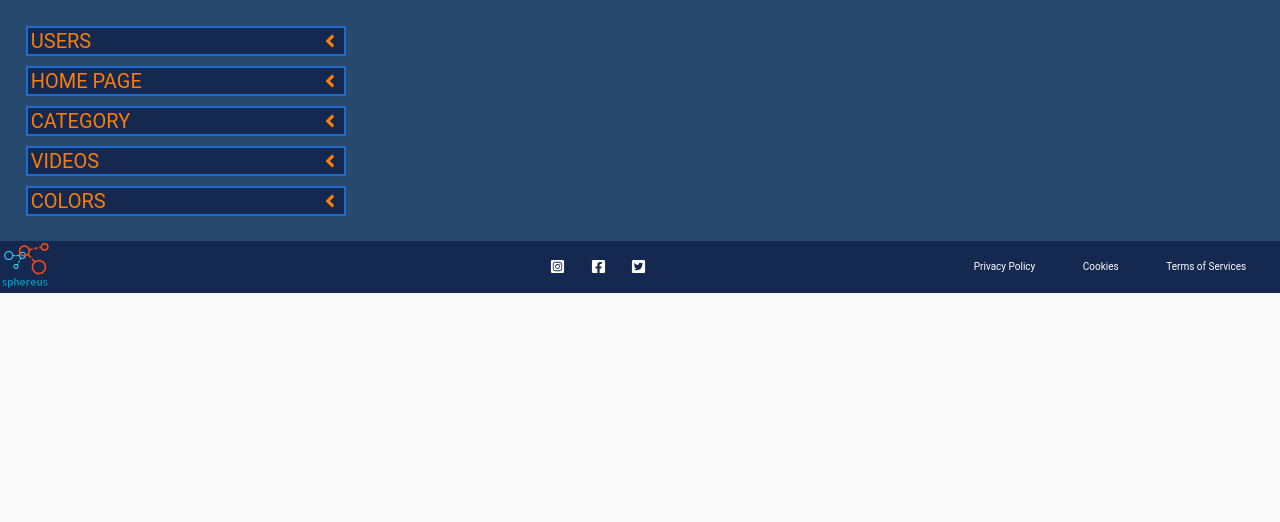
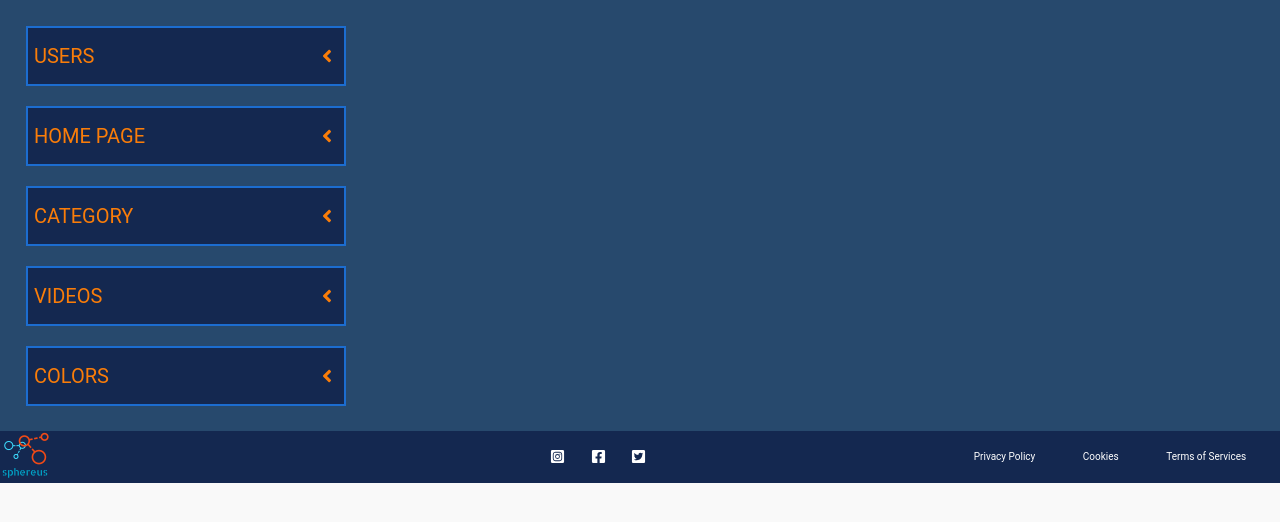
Before and after one commit to Lukasz-Grzegorzewski/WCS-Spherus, a React (Vite) app in the folder frontend/: page /admin in a window 1280 px wide. Shown: the top 522 px of the page. Built offline with nearby package versions, Linux system fonts and the light colour scheme.

Commit message:
:lipstick: Update css AdminPAge

```diff
--- a/frontend/src/pages/Admin.jsx
+++ b/frontend/src/pages/Admin.jsx
@@ -61,7 +61,7 @@ function Admin() {
           USERS <FaAngleLeft className="svgsamere" />
         </button>
         <div className="admin_menu_comp_users">
-          {user === true && <AdminUsers />}
+          {user === true && <AdminUsers className="comp" />}
         </div>
         <button
           className={classButtonHome()}
--- a/frontend/src/pages/admin.scss
+++ b/frontend/src/pages/admin.scss
@@ -13,16 +13,16 @@
     display: flex;
     flex-direction: column;
     align-items: center;
-    gap: 3px;
+    gap: 6px;
 
     &_btn {
       width: 100%;
-      height: 30px;
+      height: 40px;
       display: flex;
       flex-direction: row;
       justify-content: space-between;
       align-items: center;
-      padding: 1%;
+      padding: 2%;
       background-color: $primary-color;
       border: 2px solid $fourth-color;
       color: $secondary-color;
@@ -37,7 +37,7 @@
 
     &_btn_activ {
       width: 100%;
-      height: 30px;
+      height: 40px;
       display: flex;
       flex-direction: row;
       justify-content: space-between;
@@ -67,13 +67,19 @@
     flex-direction: row;
     align-items: flex-start;
     padding-left: 2%;
-    gap: 20px;
+    gap: 40px;
 
     &_menu {
       width: 25%;
-      gap: 10px;
+      gap: 20px;
+
+      &_btn {
+        height: 60px;
+      }
 
       &_btn_activ {
+        height: 60px;
+
         .svgsamere {
           rotate: 180deg;
         }
```
